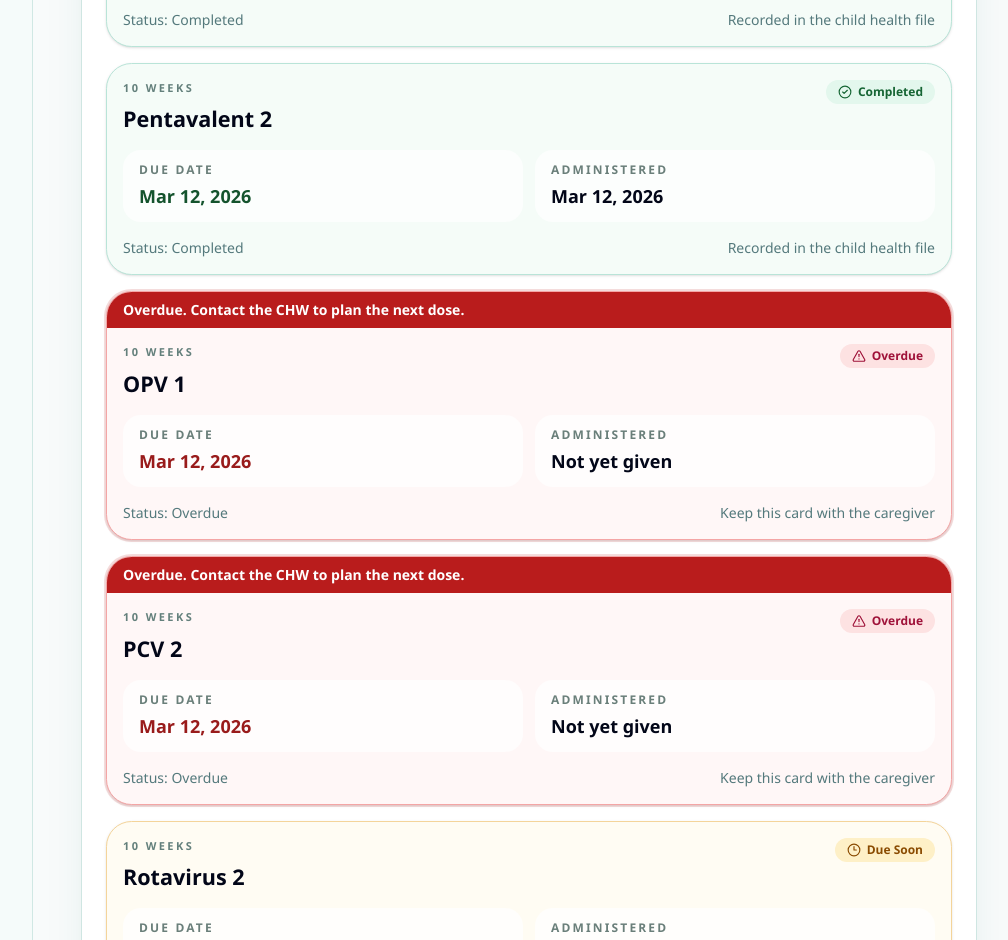
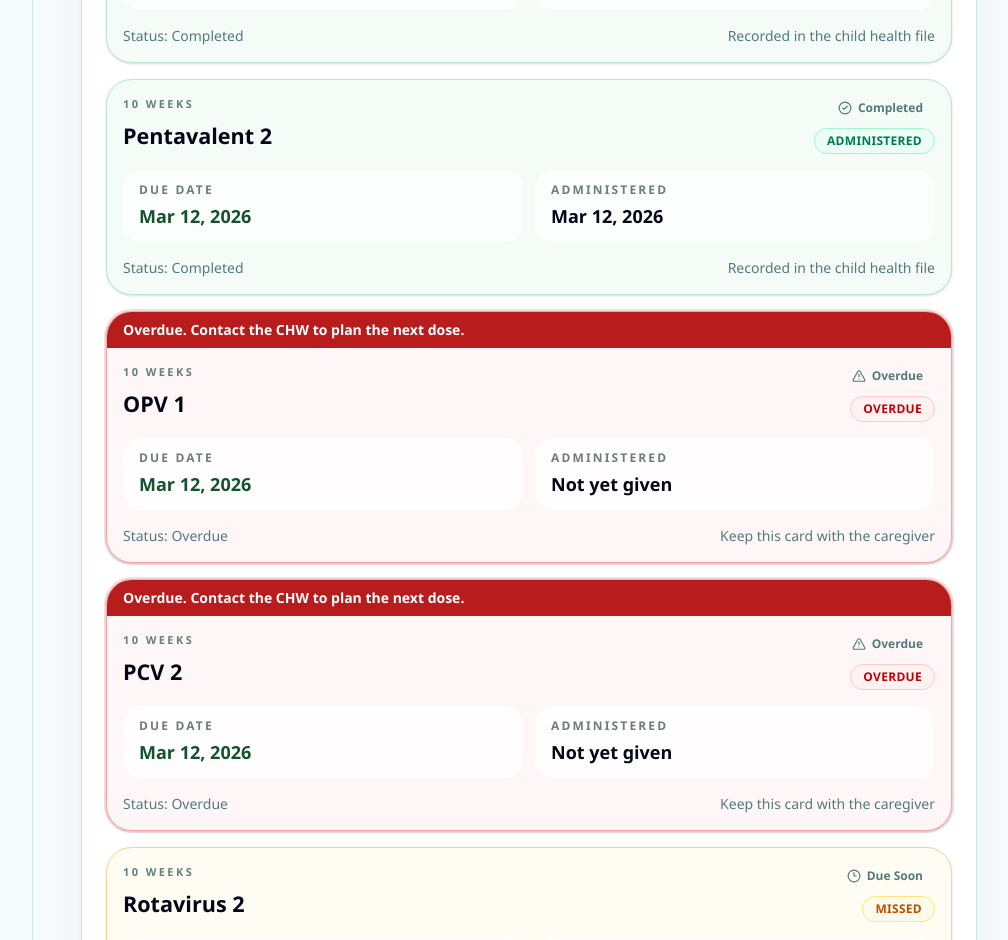
Before and after one commit to SheCanCODE-Capstone-Projects/MotherHood_Journey_Frontend, a Next.js app: page /children/1/vaccinations in a window 1280 px wide. Shown: the part 1860-2800 px from the top of the page, without its empty margins (255-1263 px from the left). Built offline with nearby package versions, Linux system fonts and the light colour scheme.

Commit message:
feat: Use shared vaccination status pill in schedule card

```diff
--- a/src/app/(patient)/children/[childId]/vaccinations/page.tsx
+++ b/src/app/(patient)/children/[childId]/vaccinations/page.tsx
@@ -16,6 +16,7 @@ import {
 
 import { PageHeader } from "@/shared/components/layout";
 import { Button } from "@/shared/components/ui/button";
+import { VaccinationStatusPill } from "@/shared/components/status";
 import { cn } from "@/shared/lib/utils";
 import type {
   VaccinationCardCache,
@@ -44,8 +45,6 @@ type StatusConfig = {
   label: string;
   icon: LucideIcon;
   cardClass: string;
-  badgeClass: string;
-  textClass: string;
 };
 
 const statusConfig: Record<VaccinationStatus, StatusConfig> = {
@@ -53,31 +52,39 @@ const statusConfig: Record<VaccinationStatus, StatusConfig> = {
     label: "Completed",
     icon: CheckCircle2,
     cardClass: "border-[#B9E4D8] bg-[#F5FCF8]",
-    badgeClass: "bg-[#E3F7ED] text-[#166534]",
-    textClass: "text-[#14532D]",
   },
   due: {
     label: "Due Soon",
     icon: Clock3,
     cardClass: "border-[#F4D49A] bg-[#FFFCF3]",
-    badgeClass: "bg-[#FEF0C7] text-[#8A4B00]",
-    textClass: "text-[#7C2D12]",
   },
   overdue: {
     label: "Overdue",
     icon: AlertTriangle,
     cardClass: "border-[#F4A5A5] bg-[#FFF7F7]",
-    badgeClass: "bg-[#FDE2E2] text-[#9F1239]",
-    textClass: "text-[#991B1B]",
   },
   upcoming: {
     label: "Upcoming",
     icon: CalendarClock,
     cardClass: "border-[#BFD7EA] bg-[#F5FAFF]",
-    badgeClass: "bg-[#E5F1FB] text-[#1D4ED8]",
-    textClass: "text-[#1E3A8A]",
   },
 };
+
+function mapVaccinationPillStatus(status: VaccinationStatus) {
+  if (status === "completed") {
+    return "ADMINISTERED";
+  }
+
+  if (status === "overdue") {
+    return "OVERDUE";
+  }
+
+  if (status === "due") {
+    return "MISSED";
+  }
+
+  return "PENDING";
+}
 
 function formatDate(value: string | null | undefined) {
   if (!value) {
@@ -465,16 +472,19 @@ export default function PatientVaccinationCardPage({ params }: PatientVaccinatio
                       </h2>
                     </div>
 
-                    <span className={cn("inline-flex items-center gap-1.5 rounded-full px-3 py-1 text-xs font-semibold", config.badgeClass)}>
-                      <StatusIcon className="size-3.5" />
-                      {config.label}
-                    </span>
+                    <div className="flex flex-col items-end gap-2">
+                      <span className="inline-flex items-center gap-1.5 rounded-full px-3 py-1 text-xs font-semibold text-[#54797C]">
+                        <StatusIcon className="size-3.5" />
+                        {config.label}
+                      </span>
+                      <VaccinationStatusPill status={mapVaccinationPillStatus(vaccine.status)} />
+                    </div>
                   </div>
 
                   <div className="mt-4 grid gap-3 sm:grid-cols-2">
                     <div className="rounded-2xl bg-white/75 px-4 py-3">
                       <p className="text-xs font-semibold uppercase tracking-[0.18em] text-[#6A7F7A]">Due date</p>
-                      <p className={cn("mt-1 text-lg font-semibold", config.textClass)}>
+                      <p className="mt-1 text-lg font-semibold text-[#14532D]">
                         {formatDate(vaccine.dueDate)}
                       </p>
                     </div>
```
